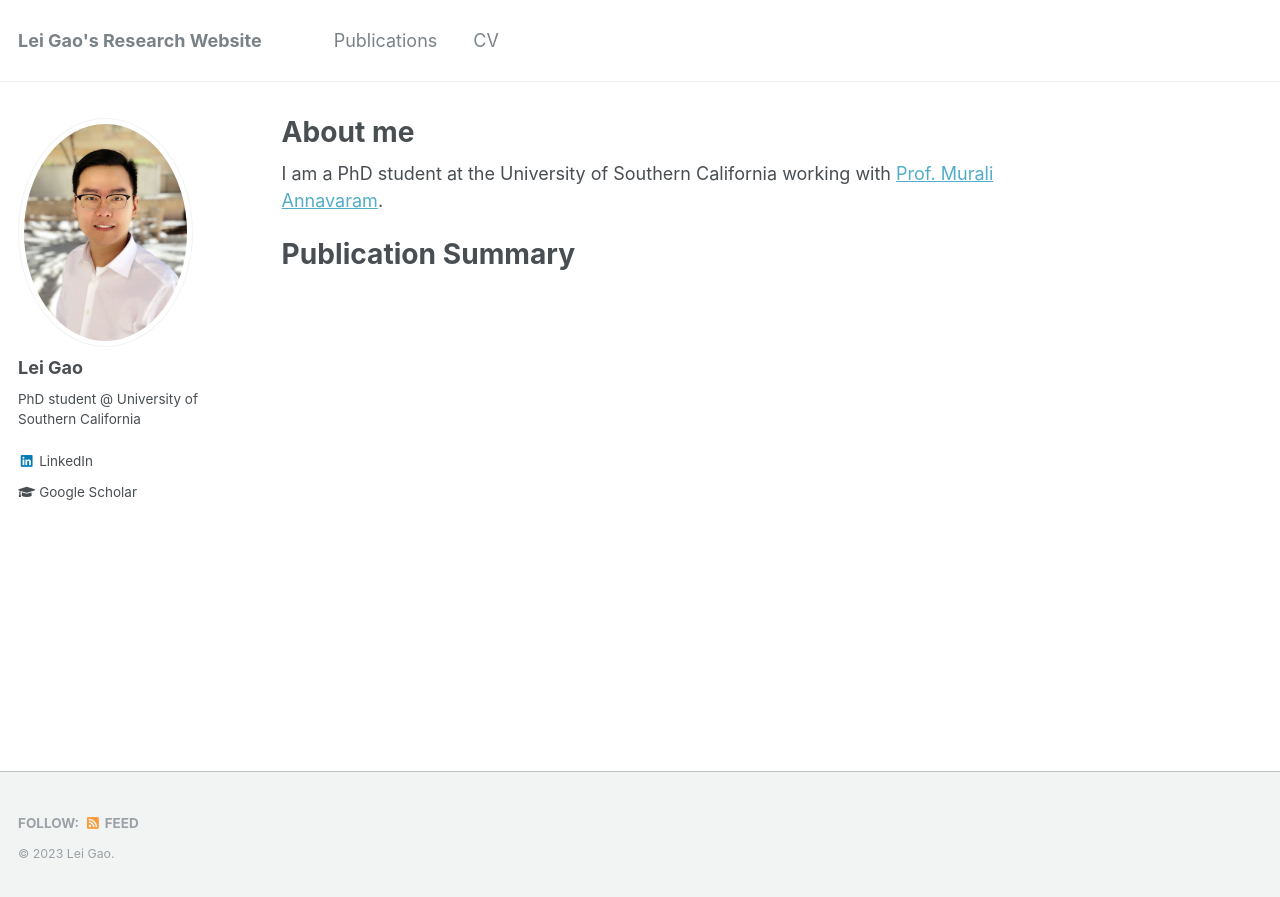
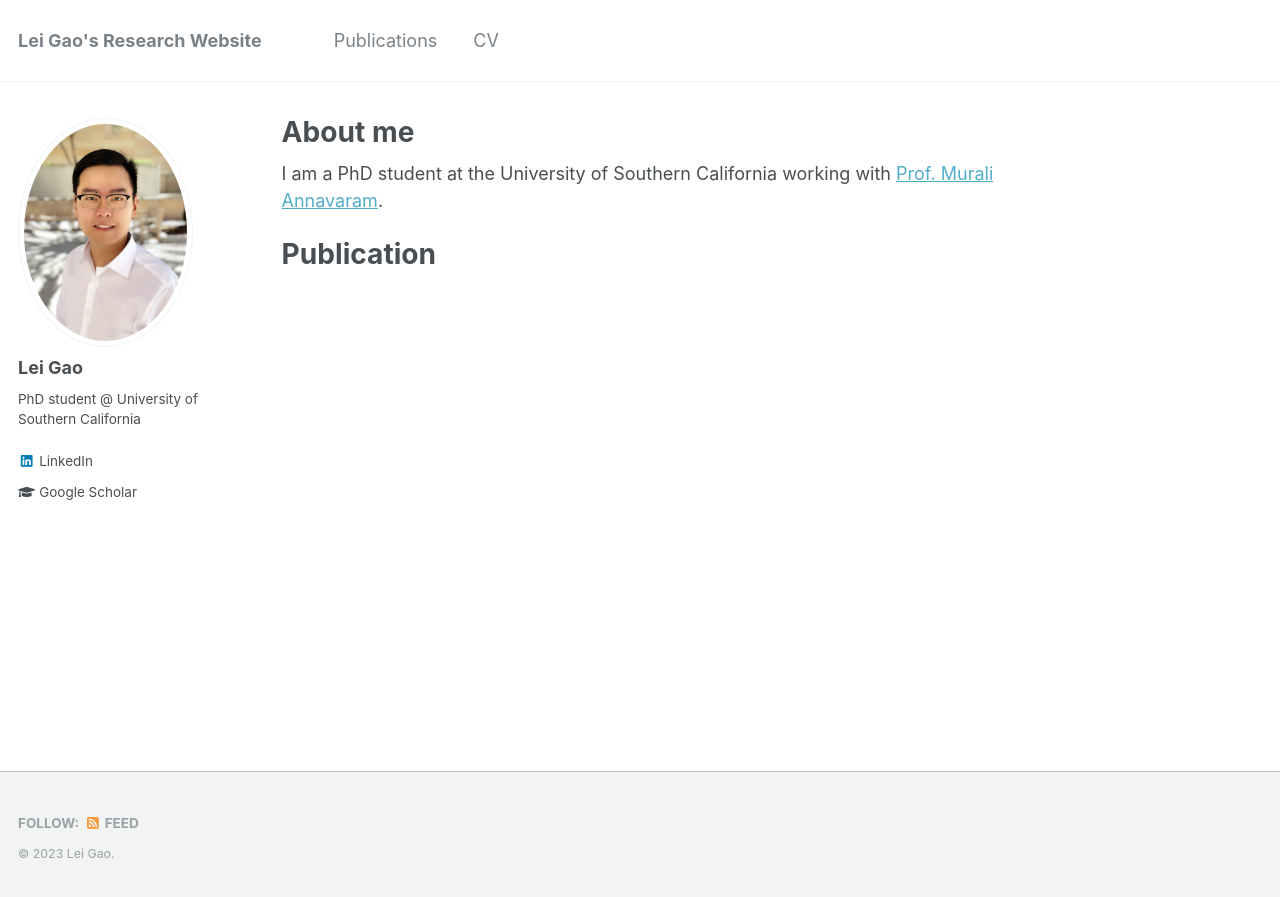
Before and after one commit to leigao97/leigao97.github.io, a Jekyll site: the page built from _pages/about.md, in a window 1280 px wide. Shown: the top 897 px of the page. Built offline with Jekyll 4.4.1, drawn with Linux system fonts in a browser that asks for light colours.

Commit message:
Update about.md

```diff
--- a/_pages/about.md
+++ b/_pages/about.md
@@ -10,4 +10,4 @@ redirect_from:
 
 I am a PhD student at the University of Southern California working with [Prof. Murali Annavaram](http://scip-lab.usc.edu/).
 
-# Publication Summary
+# Publication
```
